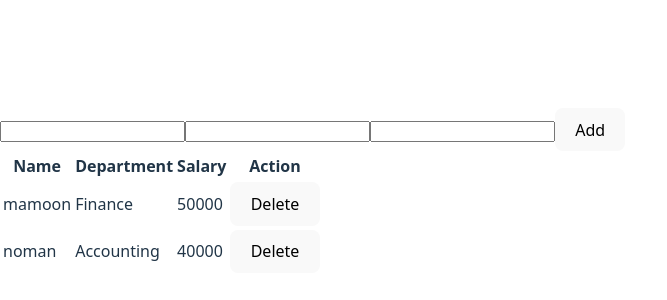
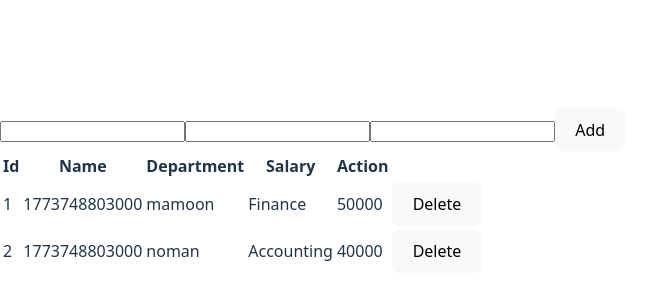
Before and after one commit to mamoonbgc036/react-fundamentals, a React (Vite) app: page / in a window 1280 px wide. Shown: the part 208-508 px from the top of the page, without its empty margins (0-667 px from the left). Built offline with nearby package versions, Linux system fonts and the light colour scheme.

Commit message:
modify employee manager

```diff
--- a/src/EmployeeManager.tsx
+++ b/src/EmployeeManager.tsx
@@ -1,6 +1,7 @@
 import { useState } from 'react'
 
 interface Employee {
+    id: number,
     name: string,
     department: string,
     salary: number
@@ -9,18 +10,25 @@ interface Employee {
 export default function EmployeeManager() {
     const [employees, setEmployee] = useState<Employee[]>(
         [
-            { name: 'mamoon', department: 'Finance', salary: 50000 },
-            { name: 'noman', department: 'Accounting', salary: 40000 }
+            { id: 1, name: 'mamoon', department: 'Finance', salary: 50000 },
+            { id: 2, name: 'noman', department: 'Accounting', salary: 40000 }
         ]
     )
 
     const [formData, setFormData] = useState<Employee>({
+        id: Date.now(),
         name: "",
         department: "",
         salary: 0
     })
 
-    const handleSubmit = () => {
+    const handleDelete = (id: number) => {
+        const newEmployees = employees.filter(employee => employee.id != id);
+        setEmployee(newEmployees)
+    }
+
+    const handleSubmit = (e: React.FormEvent<HTMLFormElement>) => {
+        e.preventDefault()
         setEmployee([...employees, formData])
     }
 
@@ -38,9 +46,9 @@ export default function EmployeeManager() {
                 <button type="submit">Add</button>
             </form>
 
-            <table><thead><tr><th>Name</th><th>Department</th><th>Salary</th><th>Action</th></tr></thead><tbody>
+            <table><thead><tr><th>Id</th><th>Name</th><th>Department</th><th>Salary</th><th>Action</th></tr></thead><tbody>
                 {
-                    employees.map(employee => <tr><td>{employee.name}</td><td>{employee.department}</td><td>{employee.salary}</td><td><button>Delete</button></td></tr>)
+                    employees.map(employee => <tr key={employee.id}><td>{employee.id}</td><td>{Date.now()}</td><td>{employee.name}</td><td>{employee.department}</td><td>{employee.salary}</td><td><button onClick={() => handleDelete(employee.id)}>Delete</button></td></tr>)
                 }
             </tbody></table>
         </>
```
